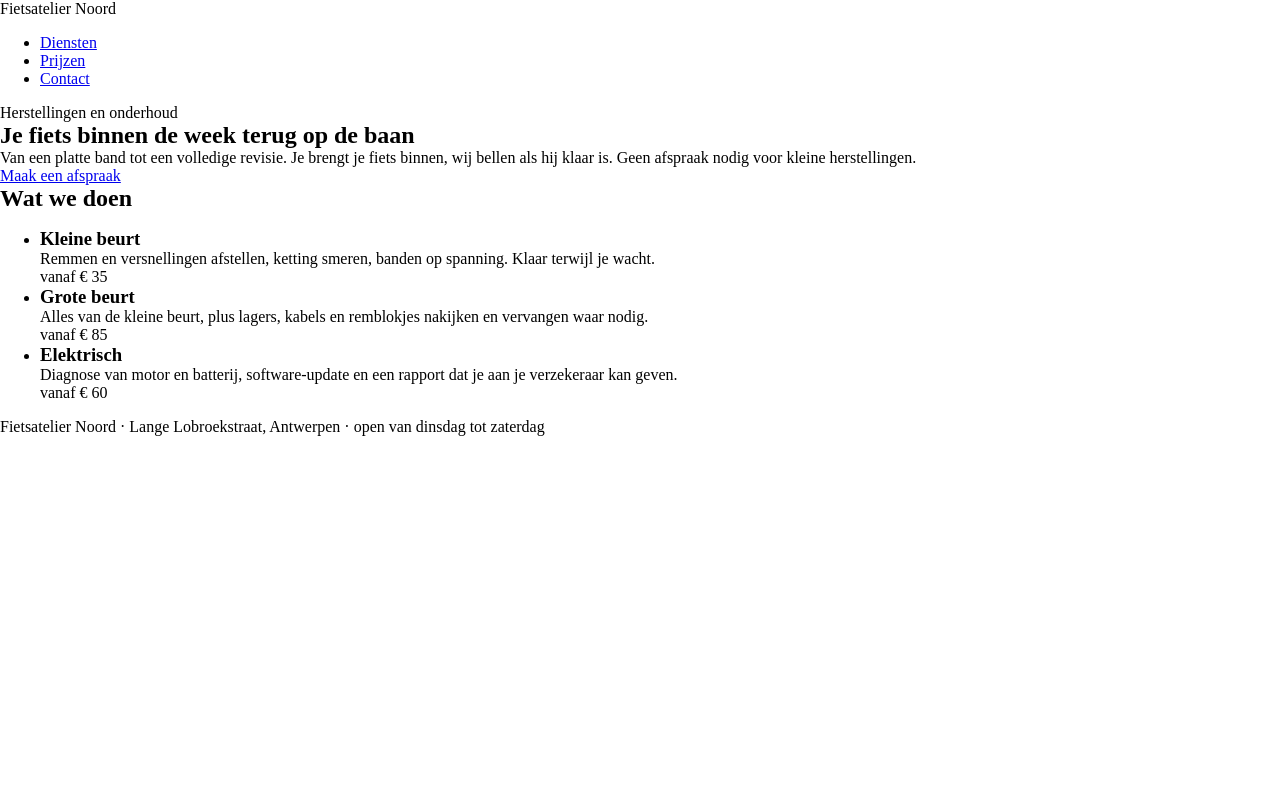
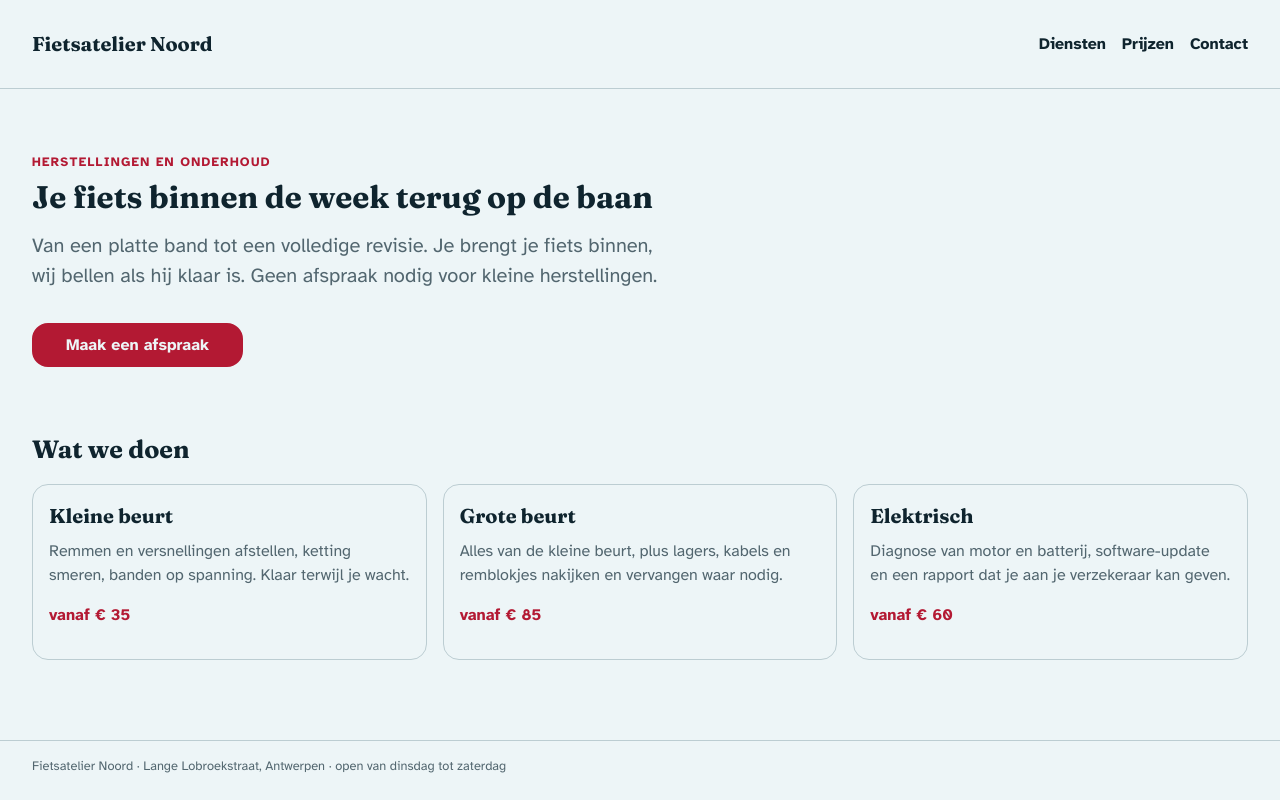
Before and after one commit to chairahmed81-sam/webtech, a plain HTML site: page labo-07/fietsatelier/index.html in a window 1280 px wide. Drawn offline with Linux system fonts and the light colour scheme.

Commit message:
labo 7: typografie en kleur

```diff
--- a/labo-07/fietsatelier/css/stijl.css
+++ b/labo-07/fietsatelier/css/stijl.css
@@ -3,8 +3,172 @@
 /* === tokens for look A: colours, fonts, radius, type scale, spacing scale === */
 :root {
 
+    /* kleuren: huisstijl A */
+    --color-oppervlak: hsl(40 30% 96%);
+    --color-inkt: hsl(220 20% 15%);
+    --color-gedempt: hsl(220 10% 42%);
+    --color-accent: hsl(160 50% 30%);
+    --color-lijn: hsl(40 15% 82%);
+
+    /* letters: huisstijl A */
+    --font-heading: Georgia, serif;
+    --font-body: Verdana, sans-serif;
+
+    /* hoeken: huisstijl A */
+    --radius: 0;
+
+    /* tekstschaal (zoals oefening 2, zonder xxxl) */
+    --text-s: 0.8rem;
+    --text-m: 1rem;
+    --text-l: 1.25rem;
+    --text-xl: 1.563rem;
+    --text-xxl: 1.953rem;
+
+    /* witruimte (zoals oefening 2) */
+    --space-xs: 0.25rem;
+    --space-s: 0.5rem;
+    --space-m: 1rem;
+    --space-l: 2rem;
+    --space-xl: 4rem;
+}
+/* === base === */
+
+body {
+    font-family: var(--font-body);
+    font-size: var(--text-m);
+    line-height: 1.5;
+    background-color: var(--color-oppervlak);
+    color: var(--color-inkt);
 }
 
-/* === base === */
+h1, h2, h3 {
+    font-family: var(--font-heading);
+}
+
+.kop {
+    display: flex;
+    justify-content: space-between;
+    align-items: center;
+    padding: var(--space-m) var(--space-l);
+    border-bottom: 1px solid var(--color-lijn);
+}
+
+p.naam {
+    font-family: var(--font-heading);
+    font-size: var(--text-l);
+    font-weight: bold;
+}
+
+nav ul {
+    display: flex;
+    gap: var(--space-m);
+    list-style: none;
+    padding-left: 0;
+}
+
+nav a {
+    color: var(--color-inkt);
+    font-weight: bold;
+    text-decoration: none;
+    border-bottom: 2px solid transparent;
+}
+
+nav a:hover,
+nav a:focus {
+    color: var(--color-accent);
+    border-bottom-color: var(--color-accent);
+}
+
+.intro {
+    max-width: 44rem;
+    padding: var(--space-xl) var(--space-l);
+}
+
+.bovenkop {
+    font-size: var(--text-s);
+    color: var(--color-accent);
+    font-weight: bold;
+    margin-bottom: var(--space-s);
+    letter-spacing: 0.1em;
+    text-transform: uppercase;
+}
+
+h1 {
+    font-size: var(--text-xxl);
+    line-height: 1.1;
+    margin-bottom: var(--space-m);
+    font-weight: bold;
+}
+
+.lead {
+    font-size: var(--text-l);
+    color: var(--color-gedempt);
+    margin-bottom: var(--space-l);
+}
+
+.knop {
+    display: inline-block;
+    background-color: var(--color-accent);
+    color: var(--color-oppervlak);
+    font-weight: bold;
+    padding: var(--space-s) var(--space-l);
+    border: 2px solid var(--color-accent);
+    border-radius: var(--radius);
+    text-decoration: none;
+}
+
+.knop:hover,
+.knop:focus {
+    background-color: var(--color-oppervlak);
+    color: var(--color-accent);
+}
+
+.diensten {
+    padding: 0 var(--space-l) var(--space-xl);
+}
+
+h2 {
+    font-size: var(--text-xl);
+    margin-bottom: var(--space-m);
+}
+
+.kaarten {
+    display: grid;
+    grid-template-columns: repeat(auto-fit,minmax(14rem, 1fr));
+    gap: var(--space-m);
+    padding-left: 0;
+    list-style: none;
+}
+
+.kaart {
+    display: flex;
+    flex-direction: column;
+    border: 1px solid var(--color-lijn);
+    border-radius: var(--radius);
+    padding: var(--space-m);
+}
+
+h3 {
+    font-size: var(--text-l);
+    margin-bottom: var(--space-s);
+}
+
+.kaart p {
+    color: var(--color-gedempt);
+    margin-bottom: var(--space-m);
+}
+
+.kaart .prijs {
+    margin-top: auto;
+    color: var(--color-accent);
+    font-weight: bold;
+}
+
+footer {
+    color: var(--color-gedempt);
+    font-size: var(--text-s);
+    border-top: 1px solid var(--color-lijn);
+    padding: var(--space-m) var(--space-l);
+}
 
 /* === header, intro, cards, footer: every colour via var(), nothing hard-coded === */
--- a/labo-07/fietsatelier/css/thema.css
+++ b/labo-07/fietsatelier/css/thema.css
@@ -1,3 +1,39 @@
 /* thema.css - labo 7, fietsatelier: look B
    Leave this file empty for screenshot A.
    For screenshot B: only @font-face rules and one :root block with the tokens of look B. */
+
+/* === huisstijl B: fonts === */
+@font-face {
+    font-family: "Fraunces";
+    src: url("../fonts/fraunces-latin-wght-normal.woff2") format("woff2");
+    font-weight: 100 900;
+    font-display: swap;
+}
+
+@font-face {
+    font-family: "Atkinson Hyperlegible";
+    src: url("../fonts/atkinson-hyperlegible-latin-400-normal.woff2") format("woff2");
+    font-weight: 400;
+    font-display: swap;
+}
+
+@font-face {
+    font-family: "Atkinson Hyperlegible";
+    src: url("../fonts/atkinson-hyperlegible-latin-700-normal.woff2") format("woff2");
+    font-weight: 700;
+    font-display: swap;
+}
+
+/* === huisstijl B: alleen de tokens die veranderen === */
+:root {
+    --color-oppervlak: hsl(195 40% 95%);
+    --color-inkt: hsl(200 50% 12%);
+    --color-gedempt: hsl(200 15% 38%);
+    --color-accent: hsl(350 75% 40%);
+    --color-lijn: hsl(195 20% 78%);
+
+    --font-heading: "Fraunces", Georgia, serif;
+    --font-body: "Atkinson Hyperlegible", Verdana, sans-serif;
+
+    --radius: 1rem;
+}
```
Also changed, not shown: 1 other file.
